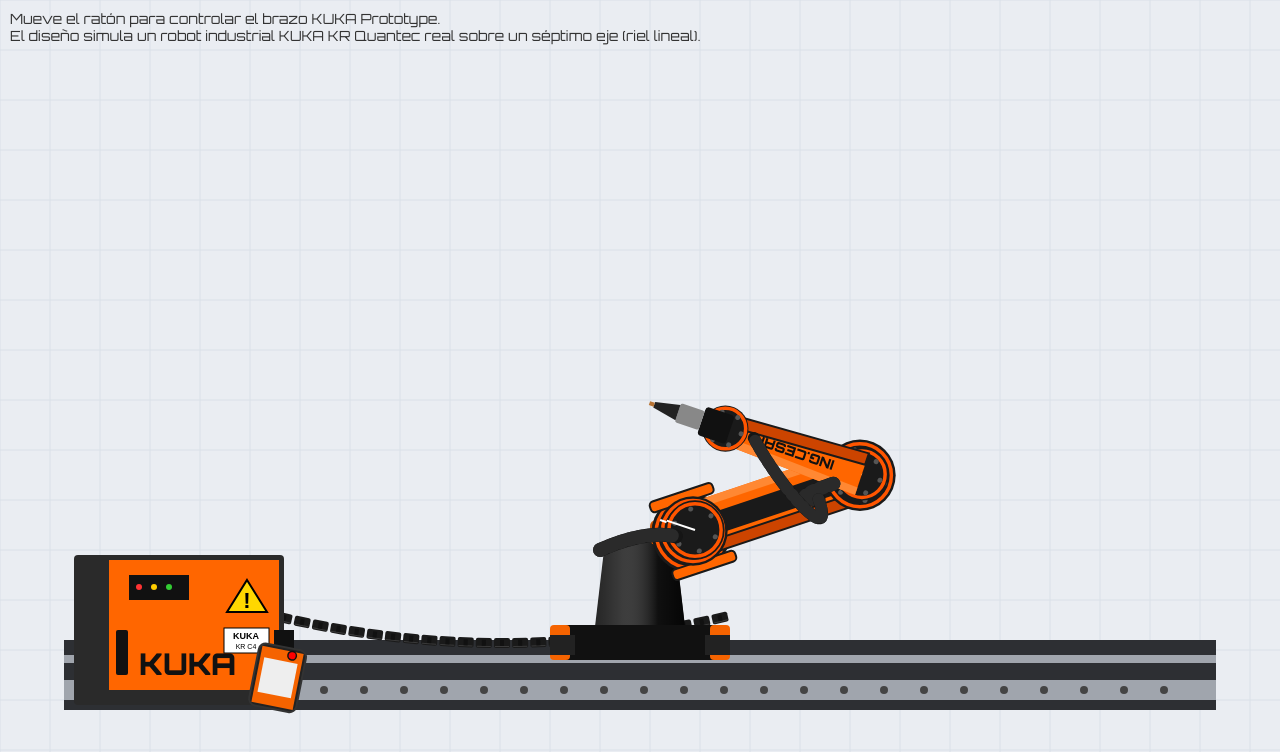
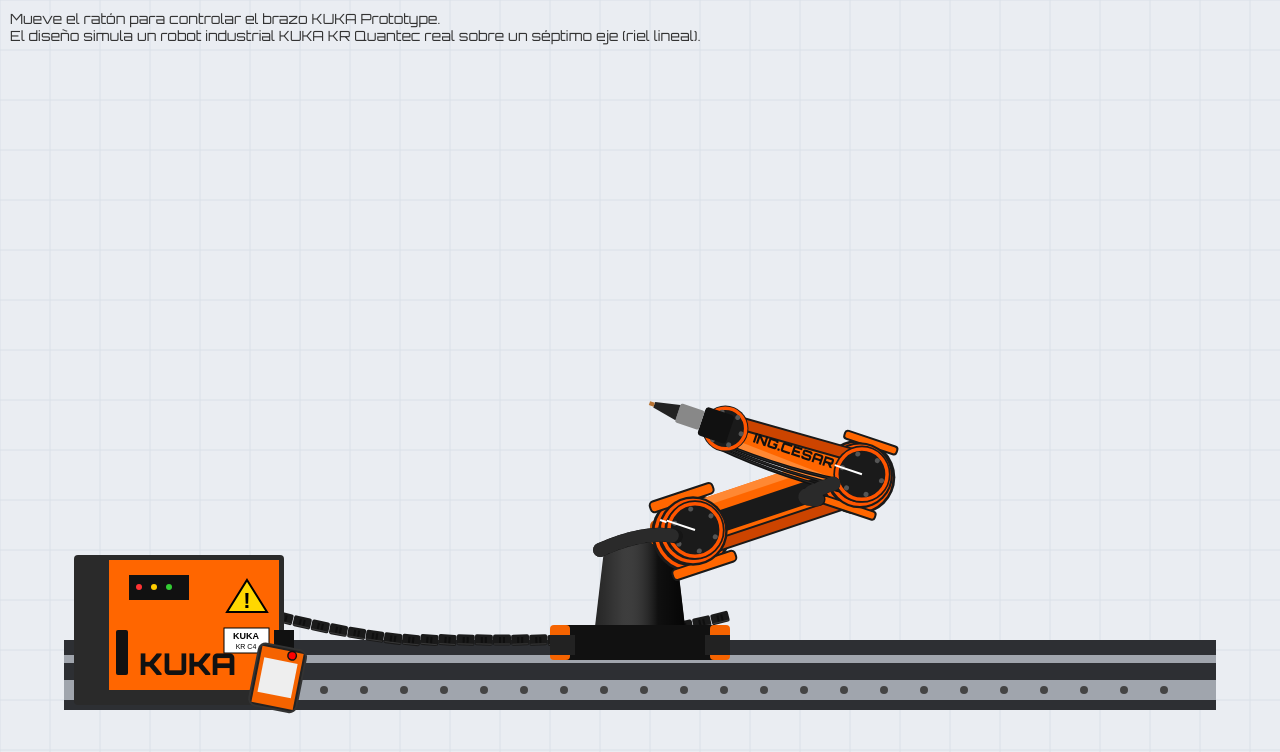
Before and after one commit to cexartattoo/cexartattoo, a plain HTML site: page kuka-prototype.html in a window 1280 px wide. Drawn offline with Linux system fonts and the light colour scheme.

Commit message:
feat: Phase 11 Flat chain revert, Elbow 3-Disc expansion, Text inversion fix, dynamic forearm cables

```diff
--- a/kuka-prototype.html
+++ b/kuka-prototype.html
@@ -69,6 +69,7 @@
                 this.th1 = -Math.PI / 2;
                 this.th2 = 0;
                 this.th3 = 0;
+                this.th4 = 0; // telemetric wrist follow
             }
 
             ik(tx, ty) {
@@ -111,22 +112,30 @@
                 const toolTarget = Math.atan2(ty - wy, tx - wx);
                 const th3Target = toolTarget - (this.th1 + this.th2);
                 this.th3 += (th3Target - this.th3) * 0.2;
+                this.th4 = this.th3 * 0.5; // Artificial telemetry derivative for front motor disc tracking
             }
 
             drawDragChain(c) {
-                const startX = this.bx + 80;
+                const carriageW = 160;
+                const cabinetX = window.innerWidth * 0.05 + 10;
+                const cabinetW = 210;
+
+                // Moving Anchor (Right of Robot)
+                const startX = this.bx + carriageW/2;
                 const startY = this.by - 22;
 
-                const cabinetX = window.innerWidth * 0.05 + 10;
-                const endX = cabinetX + 210;
+                // Fixed Anchor (Right of Cabinet)
+                const endX = cabinetX + cabinetW;
                 const endY = this.by - 22;
 
+                // Single U-Bend sag (Constant 55px down)
                 const cpX = (startX + endX) / 2;
-                const cpY = this.by - 22 + 50;
+                const cpY = this.by - 22 + 55;
 
                 c.save();
 
-                const steps = 50;
+                // Calculate total approximation length of Quadratic Bezier
+                const steps = 60;
                 let prevX = startX, prevY = startY;
                 let arcLen = 0;
                 for(let i=1; i<=steps; i++) {
@@ -143,26 +152,36 @@
                 for(let i=0; i<N; i++) {
                     let t = i / (N - 1 || 1);
                     let u = 1 - t;
+
+                    // Position mapping
                     let x = u*u*startX + 2*u*t*cpX + t*t*endX;
                     let y = u*u*startY + 2*u*t*cpY + t*t*endY;
 
+                    // Derivation tracking tangent orientation over curve
                     let dx = 2*u*(cpX - startX) + 2*t*(endX - cpX);
                     let dy = 2*u*(cpY - startY) + 2*t*(endY - cpY);
                     let ang = Math.atan2(dy, dx);
+
+                    // Ensure rendering artifacts don't cross rails boundaries below 0
+                    if (y > this.by) y = this.by;
 
                     c.save();
                     c.translate(x, y);
                     c.rotate(ang);
 
+                    // New specific chain aesthetics: 18x11
                     c.fillStyle = '#1a1a1a';
-                    rrect(c, -8, -5, 16, 10, 2);
+                    rrect(c, -9, -5.5, 18, 11, 2);
                     c.fill();
 
-                    c.fillStyle = '#3a3a3a';
-                    c.fillRect(-7, -4, 14, 1);
+                    // Bright top edge highlight
+                    c.fillStyle = '#383838';
+                    c.fillRect(-8, -4.5, 16, 1);
 
-                    c.fillStyle = '#111';
-                    c.fillRect(-2, -3, 4, 6);
+                    // Two vertical groove lines inside each link
+                    c.fillStyle = '#0f0f0f';
+                    c.fillRect(-3, -3, 2, 6);
+                    c.fillRect(1, -3, 2, 6);
 
                     c.restore();
                 }
@@ -230,7 +249,6 @@
 
             drawMotorDisc(c, x, y, radius, ang) {
                 if (x < -20 || x > window.innerWidth + 20 || y < -20 || y > window.innerHeight + 20) {
-                    console.warn("Floating artifact prevented at", x, y);
                     return;
                 }
                 c.save();
@@ -262,7 +280,7 @@
                 c.restore();
             }
 
-            drawArmQuad(c, x, y, len, ang, startW, endW, isL1) {
+            drawArmQuad(c, x, y, len, ang, startW, endW, isL1, nextX, nextY) {
                 if (x < -20 || x > window.innerWidth + 20 || y < -20 || y > window.innerHeight + 20) return;
                 c.save();
                 c.translate(x, y); c.rotate(ang);
@@ -310,7 +328,18 @@
                     c.fillStyle = '#111';
                     c.font = `900 ${endW * 0.45}px 'Orbitron', sans-serif`;
                     c.textAlign = 'center'; c.textBaseline = 'middle';
-                    c.fillText("ING.CESAR", len * 0.5, 0);
+
+                    // Display text orientation normalizing algorithm based on next joint translation map
+                    let rawAngle = Math.atan2(nextY - y, nextX - x);
+                    let displayAngle = 0;
+                    if (rawAngle > Math.PI/2 || rawAngle < -Math.PI/2) {
+                        displayAngle = Math.PI; // Flip internal rotation vector if arm rotates backward to text legibility
+                    }
+
+                    c.translate(len * 0.5, 0);
+                    c.rotate(-ang + rawAngle + displayAngle);
+
+                    c.fillText("ING.CESAR", 0, 0);
                     c.restore();
                 }
 
@@ -346,7 +375,6 @@
                 c.lineJoin = 'round';
 
                 const cableW = 14;
-
                 c.strokeStyle = '#151515';
                 c.lineWidth = cableW;
 
@@ -376,27 +404,48 @@
                 c.beginPath(); c.moveTo(start1X, start1Y); c.quadraticCurveTo(cx - 50, cy, entry1X, entry1Y); c.stroke();
                 c.beginPath(); c.moveTo(exit1X, exit1Y); c.quadraticCurveTo(ex - Math.cos(th1) * 80, ey - Math.sin(th1) * 80, end1X, end1Y); c.stroke();
 
-                c.setLineDash([]);
-                c.strokeStyle = '#151515';
-                c.lineWidth = cableW - 2;
-                c.beginPath();
+                c.restore();
+            }
 
-                const end2X = wx - Math.cos(th1 + th2) * 30;
-                const end2Y = wy - Math.sin(th1 + th2) * 30;
+            drawHarnessCablesL2(c, ex, ey, wx, wy, th1, th2, segW) {
+                // Drawing 3 parallel black wire harnesses resting flush atop the lower forearm base
+                if (ex < -200 || ex > window.innerWidth + 200) return;
 
-                const cp2_1X = ex + Math.cos(th1 + th2 - Math.PI / 2) * 80;
-                const cp2_1Y = ey + Math.sin(th1 + th2 - Math.PI / 2) * 80;
+                c.save();
+                c.lineCap = 'round';
+                c.lineJoin = 'round';
 
-                const cp2_2X = ex + (wx - ex) * 0.5 + Math.cos(th1 + th2 - Math.PI / 2) * 40;
-                const cp2_2Y = ey + (wy - ey) * 0.5 + Math.sin(th1 + th2 - Math.PI / 2) * 40;
+                const offsets = [segW * 0.55, segW * 0.65, segW * 0.75];
 
-                c.moveTo(end1X, end1Y);
-                c.bezierCurveTo(cp2_1X, cp2_1Y, cp2_2X, cp2_2Y, end2X, end2Y);
-                c.stroke();
+                const ang = th1 + th2;
+                // Normal normal-axis
+                const nx = Math.cos(ang - Math.PI/2);
+                const ny = Math.sin(ang - Math.PI/2);
 
-                c.strokeStyle = '#2a2a2a';
-                c.setLineDash([3, 5]);
-                c.stroke();
+                for(let k = 0; k < 3; k++) {
+                    const P0x = ex + nx * (offsets[k] - 20); // Extruding out from core elbow joint slightly
+                    const P0y = ey + ny * (offsets[k] - 20);
+                    const P2x = wx + nx * offsets[k] * 0.5; // Arriving slimer close to wrist
+                    const P2y = wy + ny * offsets[k] * 0.5;
+
+                    // Midpoint bulging slack (+8px)
+                    const midX = (P0x + P2x)/2 + nx * 8;
+                    const midY = (P0y + P2y)/2 + ny * 8;
+
+                    c.beginPath();
+                    c.moveTo(P0x, P0y);
+                    c.quadraticCurveTo(midX, midY, P2x, P2y);
+
+                    // Shadow wire base
+                    c.strokeStyle = '#111111';
+                    c.lineWidth = 3.5;
+                    c.stroke();
+
+                    // Bright wire sheath highlight
+                    c.strokeStyle = '#2a2a2a';
+                    c.lineWidth = 1;
+                    c.stroke();
+                }
 
                 c.restore();
             }
@@ -501,7 +550,7 @@
 
                 const segW = 55;
 
-                // --- 1. Draw Rear J2 ---
+                // --- 1. Draw Rear J2 (Shoulder Area) ---
                 this.drawMotorDisc(c, cx - 4, cy + 3, segW * 0.72, this.th1);
 
                 // --- 2. Orange base bracket embracing stack ---
@@ -515,7 +564,7 @@
                 c.restore();
 
                 // --- 3. Upper Arm L1 ---
-                this.drawArmQuad(c, cx, cy, this.L1, this.th1, segW * 1.0, segW * 1.0, true);
+                this.drawArmQuad(c, cx, cy, this.L1, this.th1, segW * 1.0, segW * 1.0, true, 0, 0);
 
                 // --- 4. Middle J3 ---
                 this.drawMotorDisc(c, cx - 2, cy + 1, segW * 0.63, this.th1 + this.th2);
@@ -523,12 +572,32 @@
                 // --- 5. Front J4 ---
                 this.drawMotorDisc(c, cx, cy, segW * 0.54, this.th1 + this.th2 + this.th3);
 
-                // Elbow Joint Stack
-                this.drawMotorDisc(c, ex - 2, ey + 1, segW * 0.65, this.th1 + this.th2);
-                this.drawMotorDisc(c, ex, ey, segW * 0.48, this.th1 + this.th2 + this.th3);
+                // --- ELBOW JOINT 3-STACK REFACTOR ---
+                // --- A. Rear Elbow Disc ---
+                this.drawMotorDisc(c, ex - 4, ey + 3, segW * 0.68, this.th1 + this.th2);
 
-                // Forearm L2
-                this.drawArmQuad(c, ex, ey, this.L2, this.th1 + this.th2, segW * 0.8, segW * 0.55, false);
+                // Orange Elbow structural plate
+                c.save();
+                c.translate(ex - 2, ey + 1);
+                c.rotate(this.th1 + this.th2);
+                c.fillStyle = '#FF6600';
+                c.strokeStyle = '#1a1a1a'; c.lineWidth = 2;
+                c.beginPath(); c.roundRect(-segW*0.5, -segW*0.70, segW, segW*0.15, 3); c.fill(); c.stroke();
+                c.beginPath(); c.roundRect(-segW*0.5, segW*0.55, segW, segW*0.15, 3); c.fill(); c.stroke();
+                c.restore();
+
+                // --- B. Middle Elbow Disc ---
+                this.drawMotorDisc(c, ex - 2, ey + 1, segW * 0.60, this.th1 + this.th2 + this.th3);
+
+                // --- C. Forearm L2 --- (Passing nextX and nextY for rotation normalization atan2 text legibility check)
+                this.drawArmQuad(c, ex, ey, this.L2, this.th1 + this.th2, segW * 0.8, segW * 0.55, false, wx, wy);
+
+                // --- FOREARM HARNESS CABLES OVERLAP ---
+                this.drawHarnessCablesL2(c, ex, ey, wx, wy, this.th1, this.th2, segW);
+
+                // --- D. Front Elbow Disc ---
+                this.drawMotorDisc(c, ex, ey, segW * 0.52, this.th1 + this.th2 + this.th3 + this.th4);
+
 
                 // Wrist Joint
                 this.drawMotorDisc(c, wx, wy, segW * 0.42, this.th1 + this.th2 + this.th3);
@@ -536,7 +605,7 @@
                 // Tool
                 this.drawWristAndTorch(c, wx, wy, this.th1 + this.th2 + this.th3);
 
-                // Cables
+                // Cables L1 Internal
                 this.drawDynamicCables(c, cx, cy, ex, ey, wx, wy, this.th1, this.th2);
 
                 // Cabinet
```
